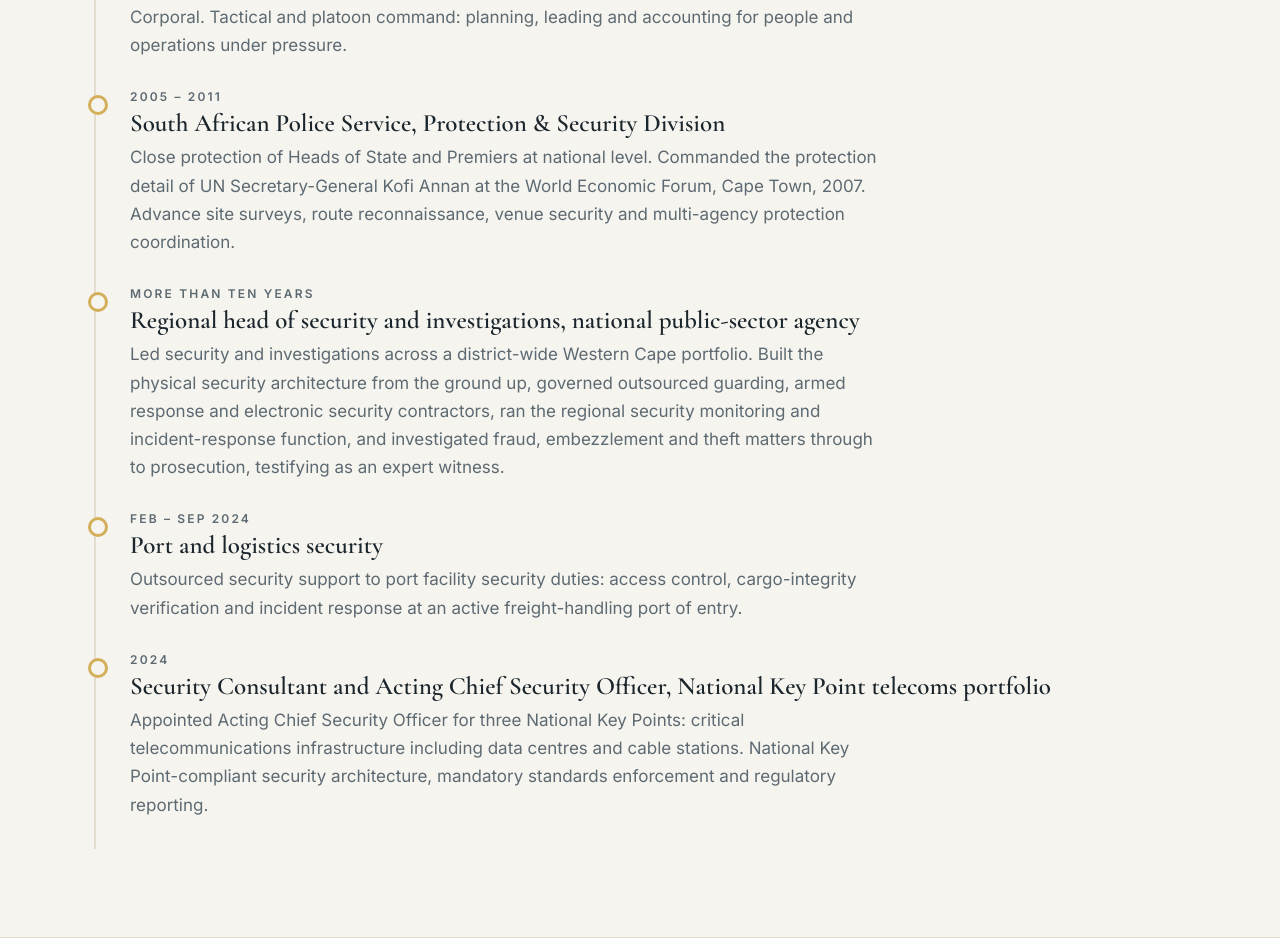
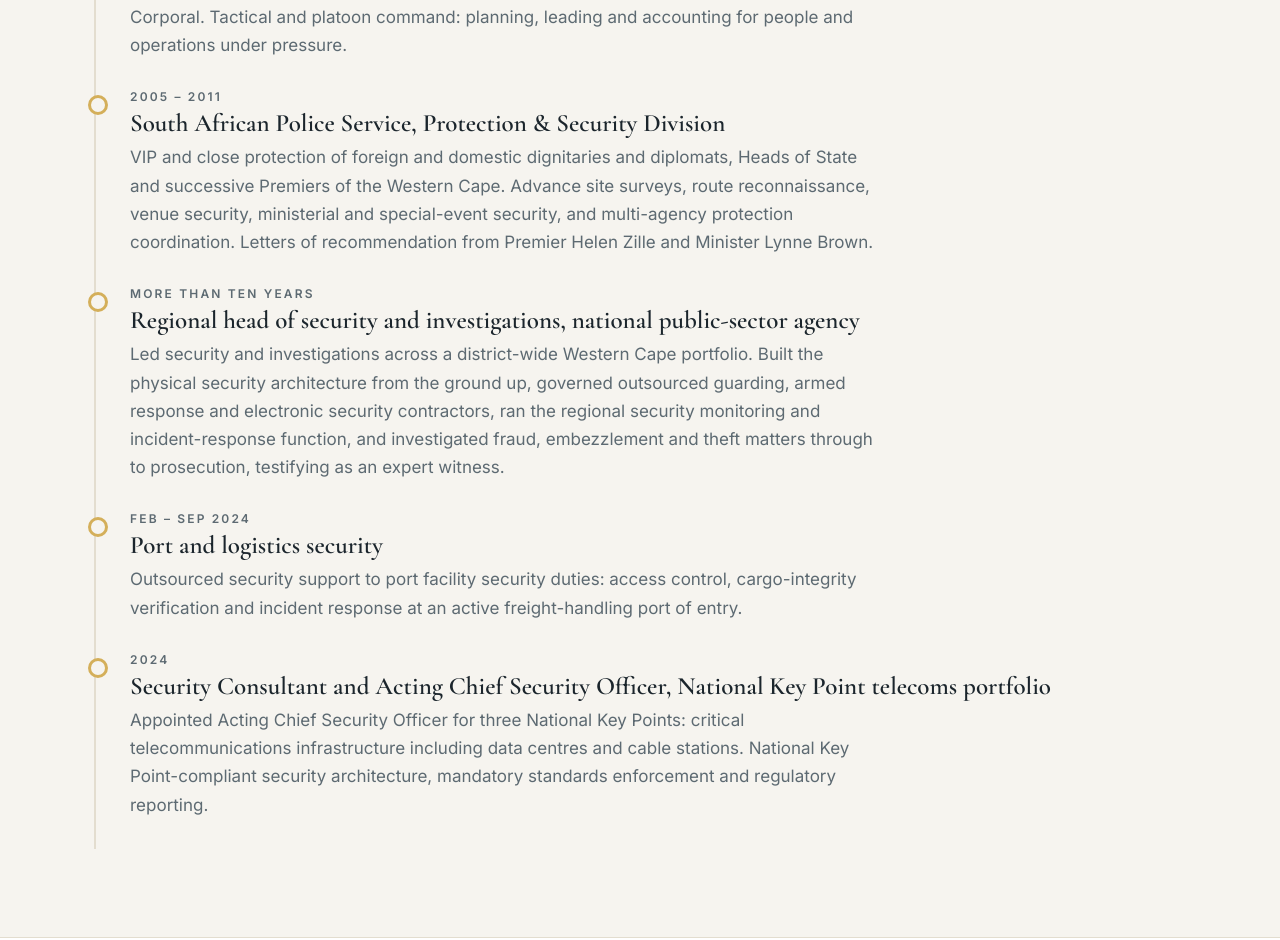
Before and after one commit to dominichoorn-ui/hlegacyco-web, a plain HTML site: page credentials/index.html in a window 1280 px wide. Shown: the part 1376-2316 px from the top of the page. Drawn offline with nearby package versions, Linux system fonts and the light colour scheme.

Commit message:
Protection credentials: broaden to VIP/close protection of dignitaries and diplomats
Co-Authored-By: Claude Opus 5.5 <noreply@anthropic.com>

```diff
--- a/credentials/index.html
+++ b/credentials/index.html
@@ -80,7 +80,7 @@
 <p style="max-width:720px;color:var(--muted);font-size:18px">Each stage added a layer: military discipline, protective operations, investigation, governance and, finally, accountability for national critical infrastructure.</p>
 <ol class="timeline">
 <li><p class="when">1999 &ndash; 2004</p><h3>South African National Defence Force</h3><p>Corporal. Tactical and platoon command: planning, leading and accounting for people and operations under pressure.</p></li>
-<li><p class="when">2005 &ndash; 2011</p><h3>South African Police Service, Protection &amp; Security Division</h3><p>Close protection of Heads of State and Premiers at national level. Commanded the protection detail of UN Secretary-General Kofi Annan at the World Economic Forum, Cape Town, 2007. Advance site surveys, route reconnaissance, venue security and multi-agency protection coordination.</p></li>
+<li><p class="when">2005 &ndash; 2011</p><h3>South African Police Service, Protection &amp; Security Division</h3><p>VIP and close protection of foreign and domestic dignitaries and diplomats, Heads of State and successive Premiers of the Western Cape. Advance site surveys, route reconnaissance, venue security, ministerial and special-event security, and multi-agency protection coordination. Letters of recommendation from Premier Helen Zille and Minister Lynne Brown.</p></li>
 <li><p class="when">More than ten years</p><h3>Regional head of security and investigations, national public-sector agency</h3><p>Led security and investigations across a district-wide Western Cape portfolio. Built the physical security architecture from the ground up, governed outsourced guarding, armed response and electronic security contractors, ran the regional security monitoring and incident-response function, and investigated fraud, embezzlement and theft matters through to prosecution, testifying as an expert witness.</p></li>
 <li><p class="when">Feb &ndash; Sep 2024</p><h3>Port and logistics security</h3><p>Outsourced security support to port facility security duties: access control, cargo-integrity verification and incident response at an active freight-handling port of entry.</p></li>
 <li><p class="when">2024</p><h3>Security Consultant and Acting Chief Security Officer, National Key Point telecoms portfolio</h3><p>Appointed Acting Chief Security Officer for three National Key Points: critical telecommunications infrastructure including data centres and cable stations. National Key Point-compliant security architecture, mandatory standards enforcement and regulatory reporting.</p></li>
```
Also changed, not shown: index.html (+1 -1 lines).
